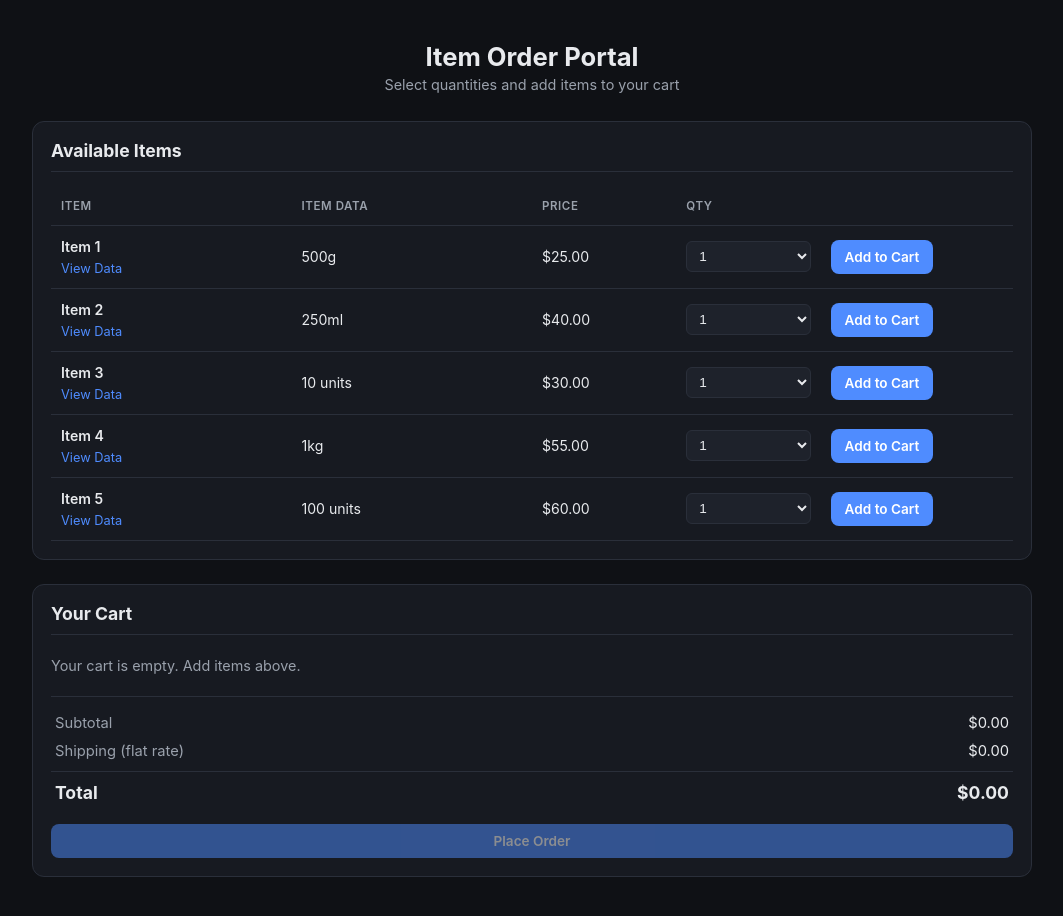
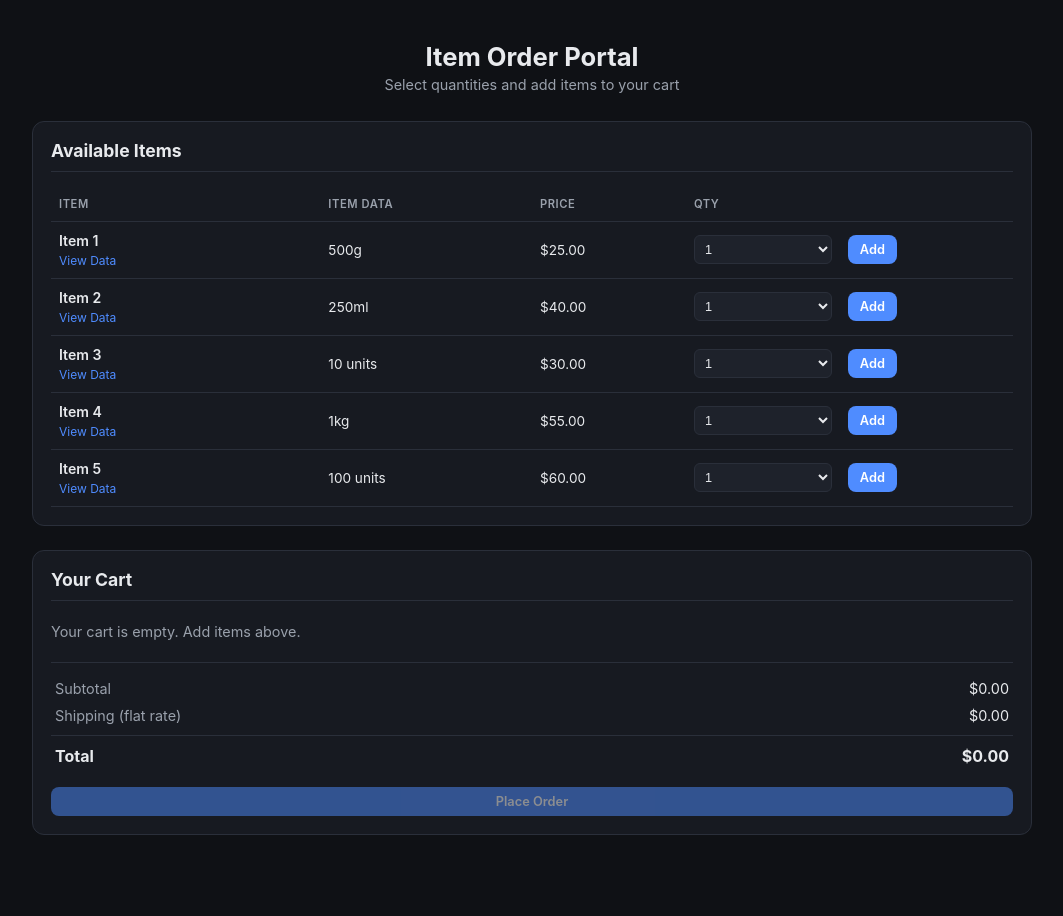
Before and after one commit to gvl0901/storefront, a plain HTML site: page index.html in a window 1280 px wide. Shown: the whole page, without its empty margins (108-1171 px from the left). Drawn offline with Linux system fonts and the light colour scheme.

Commit message:
Optimize column spacing to fit on screen without horizontal scrolling

```diff
--- a/index.html
+++ b/index.html
@@ -59,14 +59,13 @@
   table{
     width:100%;
     border-collapse:collapse;
-    min-width:640px;
     table-layout:fixed;
   }
   th,td{
-    padding:12px 10px;
+    padding:10px 8px;
     text-align:left;
     border-bottom:1px solid var(--border);
-    font-size:0.88rem;
+    font-size:0.85rem;
     vertical-align:middle;
     word-wrap:break-word;
     overflow-wrap:break-word;
@@ -75,41 +74,41 @@
     color:var(--muted);
     font-weight:600;
     text-transform:uppercase;
-    font-size:0.72rem;
+    font-size:0.7rem;
     letter-spacing:0.05em;
   }
 
   /* Fixed column widths for items table */
   #itemsBody tr td:nth-child(1),
-  thead tr th:nth-child(1) { width: 25%; }  /* Item */
+  thead tr th:nth-child(1) { width: 28%; }  /* Item */
 
   #itemsBody tr td:nth-child(2),
-  thead tr th:nth-child(2) { width: 25%; }  /* Item Data */
+  thead tr th:nth-child(2) { width: 22%; }  /* Item Data */
 
   #itemsBody tr td:nth-child(3),
-  thead tr th:nth-child(3) { width: 15%; }  /* Price */
+  thead tr th:nth-child(3) { width: 16%; }  /* Price */
 
   #itemsBody tr td:nth-child(4),
-  thead tr th:nth-child(4) { width: 15%; }  /* Qty */
+  thead tr th:nth-child(4) { width: 16%; }  /* Qty */
 
   #itemsBody tr td:nth-child(5),
-  thead tr th:nth-child(5) { width: 20%; }  /* Button */
+  thead tr th:nth-child(5) { width: 18%; }  /* Button */
 
   /* Fixed column widths for cart table */
   #cartBody tr td:nth-child(1),
-  #cartTable thead tr th:nth-child(1) { width: 25%; }  /* Item */
+  #cartTable thead tr th:nth-child(1) { width: 28%; }  /* Item */
 
   #cartBody tr td:nth-child(2),
-  #cartTable thead tr th:nth-child(2) { width: 25%; }  /* Item Data */
+  #cartTable thead tr th:nth-child(2) { width: 22%; }  /* Item Data */
 
   #cartBody tr td:nth-child(3),
-  #cartTable thead tr th:nth-child(3) { width: 15%; }  /* Qty */
+  #cartTable thead tr th:nth-child(3) { width: 12%; }  /* Qty */
 
   #cartBody tr td:nth-child(4),
-  #cartTable thead tr th:nth-child(4) { width: 15%; }  /* Price */
+  #cartTable thead tr th:nth-child(4) { width: 16%; }  /* Price */
 
   #cartBody tr td:nth-child(5),
-  #cartTable thead tr th:nth-child(5) { width: 15%; }  /* Line Total */
+  #cartTable thead tr th:nth-child(5) { width: 16%; }  /* Line Total */
 
   #cartBody tr td:nth-child(6),
   #cartTable thead tr th:nth-child(6) { width: 10%; }  /* Remove Button */
@@ -117,14 +116,15 @@
   .item-name{
     font-weight:600;
     display:block;
-    margin-bottom:4px;
+    margin-bottom:3px;
+    font-size:0.88rem;
   }
 
   .item-link{
     color:var(--accent);
     text-decoration:none;
     word-break:break-word;
-    font-size:0.8rem;
+    font-size:0.75rem;
   }
   .item-link:hover{text-decoration:underline;}
 
@@ -133,8 +133,8 @@
     color:var(--text);
     border:1px solid var(--border);
     border-radius:6px;
-    padding:6px 8px;
-    font-size:0.85rem;
+    padding:5px 6px;
+    font-size:0.8rem;
     width:100%;
   }
   button{
@@ -146,8 +146,8 @@
     color:#fff;
     border:none;
     border-radius:8px;
-    padding:9px 14px;
-    font-size:0.85rem;
+    padding:7px 12px;
+    font-size:0.8rem;
     font-weight:600;
     transition:background .15s ease;
     white-space:nowrap;
@@ -164,14 +164,14 @@
 
   /* ---------- Cart ---------- */
   #cartEmpty{color:var(--muted);font-size:0.9rem;padding:8px 0;}
-  .cart-row td{font-size:0.88rem;}
+  .cart-row td{font-size:0.85rem;}
   .remove-btn{
     background:none;
     border:1px solid var(--border);
     color:var(--danger);
     border-radius:6px;
-    padding:4px 9px;
-    font-size:0.78rem;
+    padding:3px 7px;
+    font-size:0.75rem;
     white-space:nowrap;
   }
   .remove-btn:hover{background:#2a1a1a;}
@@ -185,11 +185,11 @@
     display:flex;
     justify-content:space-between;
     padding:5px 4px;
-    font-size:0.92rem;
+    font-size:0.9rem;
     align-items:center;
   }
   .totals-row.total{
-    font-size:1.1rem;
+    font-size:1rem;
     font-weight:700;
     border-top:1px solid var(--border);
     margin-top:6px;
@@ -468,7 +468,7 @@
         <td>${item.itemData}</td>
         <td>${money(item.price)}</td>
         <td><select class="qty-select" id="qty-${idx}">${qtyOptions}</select></td>
-        <td><button class="btn" onclick="addToCart(${idx})">Add to Cart</button></td>
+        <td><button class="btn" onclick="addToCart(${idx})">Add</button></td>
       `;
       tbody.appendChild(tr);
     });
```
